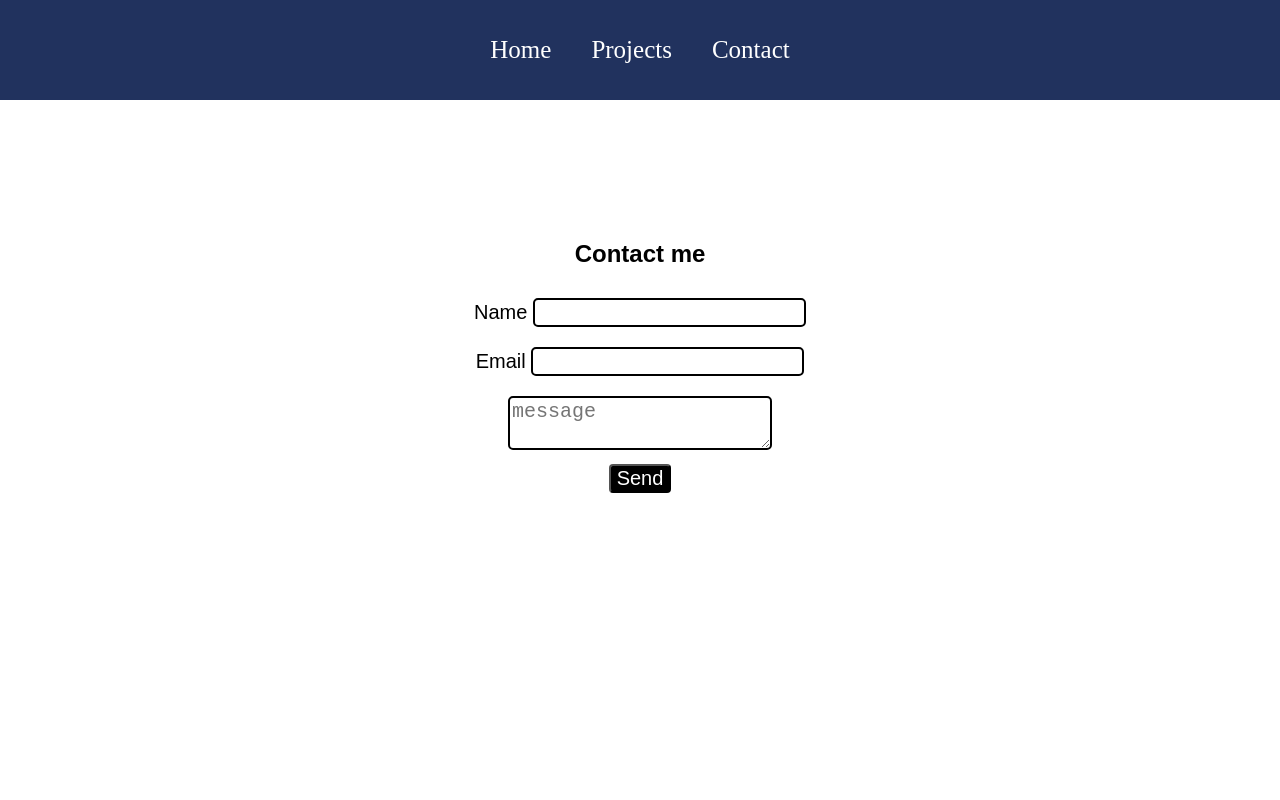
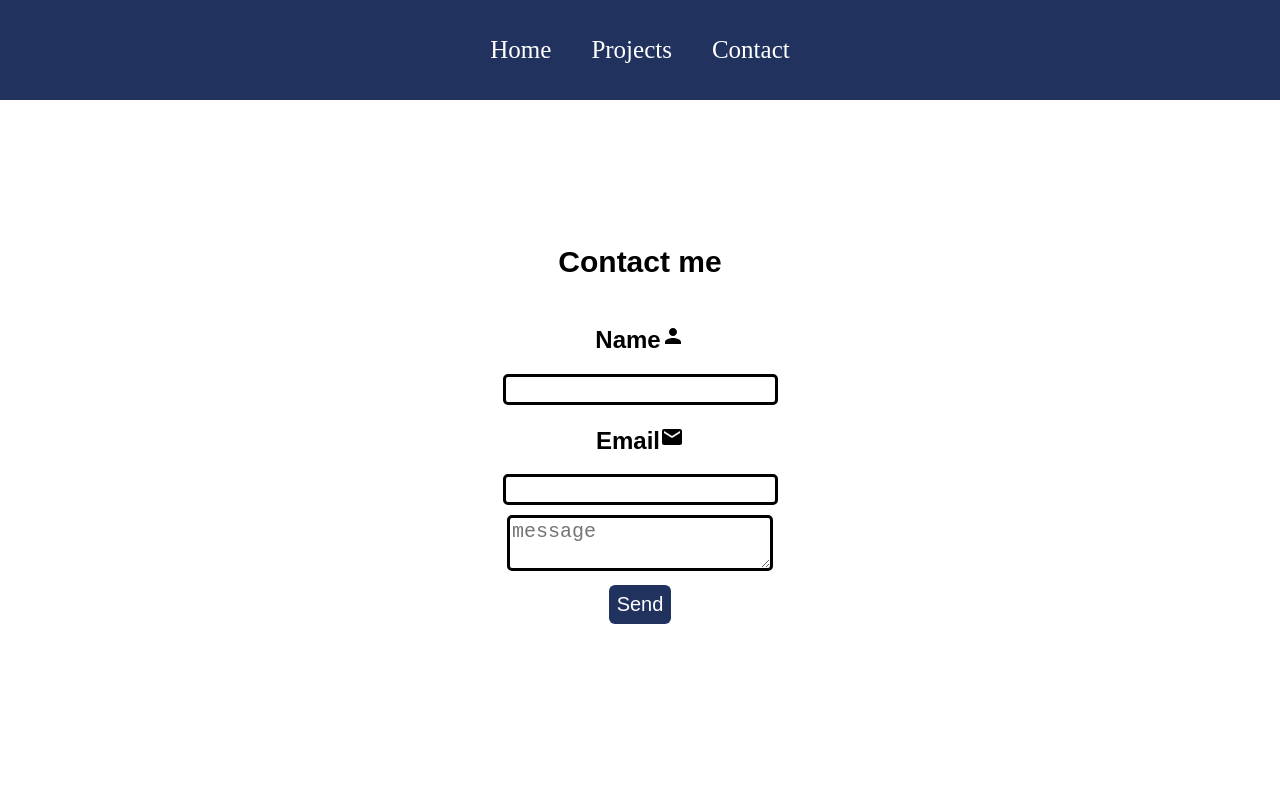
Before and after one commit to diegop2022/portfolio-react, a React (Create React App) app: page /contact in a window 1280 px wide. Shown: the top 800 px of the page. Built offline with nearby package versions, Linux system fonts and the light colour scheme.

Commit message:
updated projectdisplay styling

```diff
--- a/src/components/Conact.js
+++ b/src/components/Conact.js
@@ -1,18 +1,20 @@
 import React from 'react';
 import "../styles/Contact.css"
-
+import CallMadeIcon from '@mui/icons-material/CallMade';
+import PersonIcon from '@mui/icons-material/Person';
+import EmailIcon from '@mui/icons-material/Email';
 
 function ContactForm() {
     return (
         <section class="contact-box">
-            <h1>Contact me</h1>
+            <h1 class="heading">Contact me</h1>
             <form action="https://formsubmit.co/a06558fcc3bc241b3fa6ceb3c62acd34" method="POST">
                 <div class="name">
-                    <label>Name </label>
+                    <h1>Name<PersonIcon /></h1>
                     <input type="text" name="name" required />
                 </div>
                 <div class="email">
-                    <label>Email </label>
+                    <h1>Email<EmailIcon /></h1>
                     <input type="email" name="email" required />
                 </div>
                 <div class="message">
--- a/src/helpers/ProjectList.js
+++ b/src/helpers/ProjectList.js
@@ -61,6 +61,6 @@ export const ProjectList = [
         name: "Note Taker",
         image: Project9,
         deploy: "https://calm-sea-00722.herokuapp.com/notes",
-        desc: "Application that allows user to create, save and delete notes using Express.js."
+        desc: "Application that allows users to create, save and delete notes using Express.js."
     }
 ]
--- a/src/pages/ProjectDisplay.js
+++ b/src/pages/ProjectDisplay.js
@@ -2,7 +2,8 @@ import React from "react";
 import { useParams } from "react-router-dom";
 import { ProjectList } from "../helpers/ProjectList"
 import GitHubIcon from '@mui/icons-material/GitHub';
-
+import { Link, useLocation } from "react-router-dom";
+import Navbar from '../components/Navbar'
 import "../styles/ProjectDisplay.css"
 
 function ProjectDisplay() {
@@ -20,6 +21,7 @@ function ProjectDisplay() {
             <p>
                 <b>About the project:</b> {project.desc}
             </p>
+            <button class="backbtn"><Link to="/Projects" class="back">Back</Link></button>
         </div >
     );
 }
--- a/src/styles/Contact.css
+++ b/src/styles/Contact.css
@@ -7,28 +7,20 @@
     font-family: "Arial", sans-serif;
 }
 
-label {
-    font-size: 20px;
+.heading {
+    font-size: 30px;
 }
 
 input {
-    border: 2px solid black;
+    border: 3px solid black;
     border-radius: 5px;
     font-size: 20px;
 }
 
 textarea {
-    border: 2px solid black;
+    border: 3px solid black;
     border-radius: 5px;
     font-size: 20px;
-}
-
-.name {
-    padding: 10px;
-}
-
-.email {
-    padding: 10px;
 }
 
 .message {
@@ -36,10 +28,12 @@ textarea {
 }
 
 button {
-    background-color: black;
+    background-color: #21325e;
+    border: #3e497a;
     color: white;
     font-size: 20px;
-    border-radius: 4px;
+    border-radius: 6px;
+    padding: 8px;
 }
 
 button:hover {
--- a/src/styles/ProjectDisplay.css
+++ b/src/styles/ProjectDisplay.css
@@ -1,6 +1,4 @@
 .project {
-    width: 100%;
-    height: calc(100vh - 100px);
     display: flex;
     justify-content: center;
     align-items: center;
@@ -28,6 +26,19 @@
     color: #3e497a;
 }
 
+.back {
+    text-decoration: none;
+    color: white;
+}
+
+.backbtn {
+    padding: 20px;
+    font-size: 30px;
+    background-color: #21325e;
+    border: #3e497a;
+    border-radius: 10px;
+}
+
 
 @media all and (max-width: 480px) {
     .project img {
```
